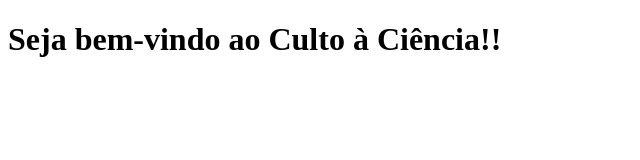
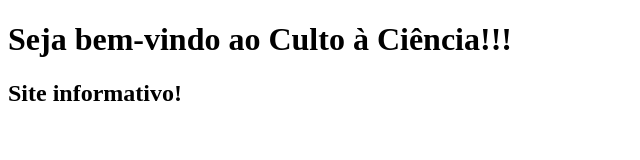
Before and after one commit to Dudsed/REVIEW, a plain HTML site: page RESUMO/index.html in a window 1280 px wide. Shown: the whole page, without its empty margins (0-640 px from the left). Drawn offline with Linux system fonts and the light colour scheme.

```diff
--- a/RESUMO/index.html
+++ b/RESUMO/index.html
@@ -4,6 +4,7 @@
         <title>CULTO WEB</title>
     </head>
     <body>
-        <h1>Seja bem-vindo ao Culto à Ciência!!</h1>
+        <h1>Seja bem-vindo ao Culto à Ciência!!!</h1>
+        <h2>Site informativo!</h2>
     </body>
 </html>
```
